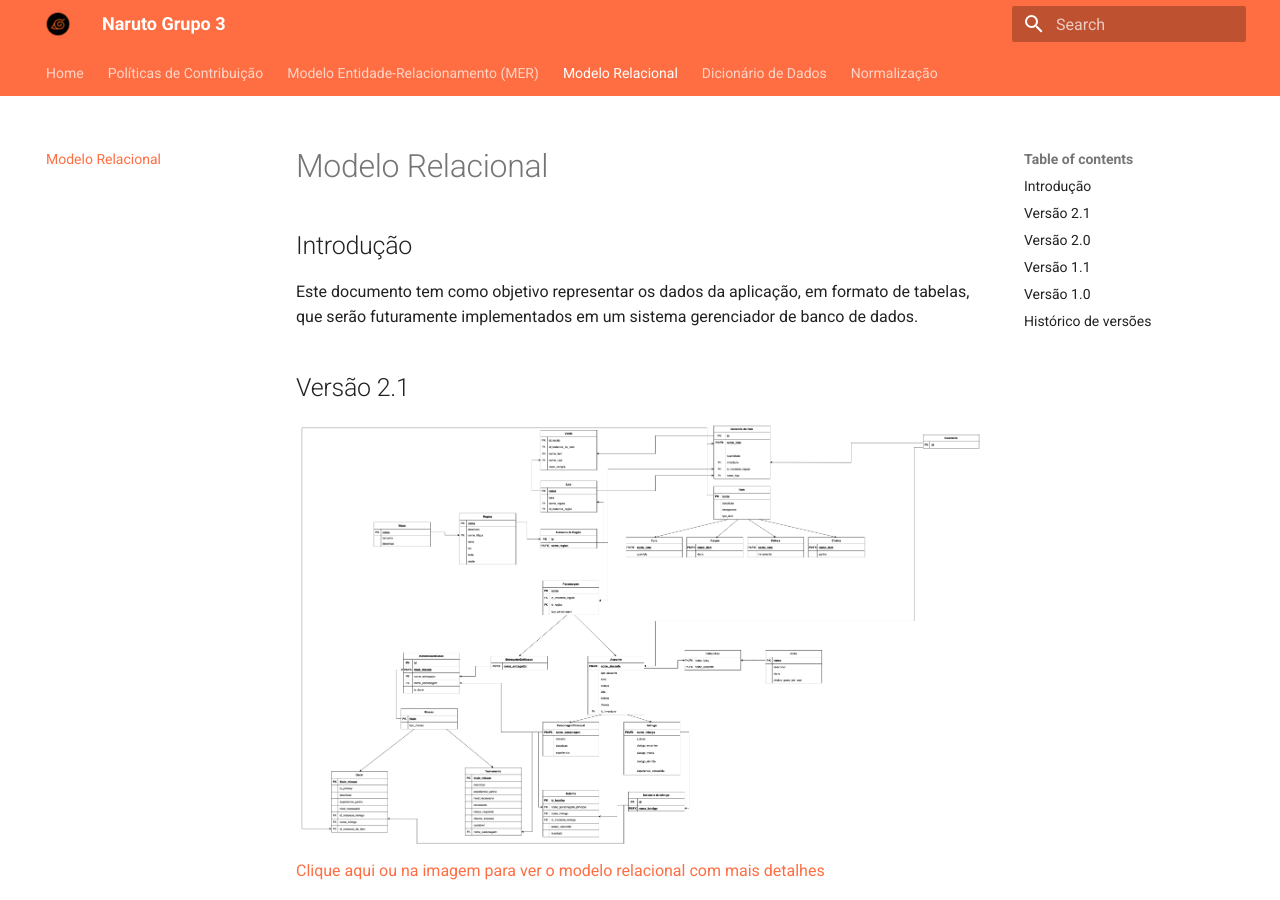
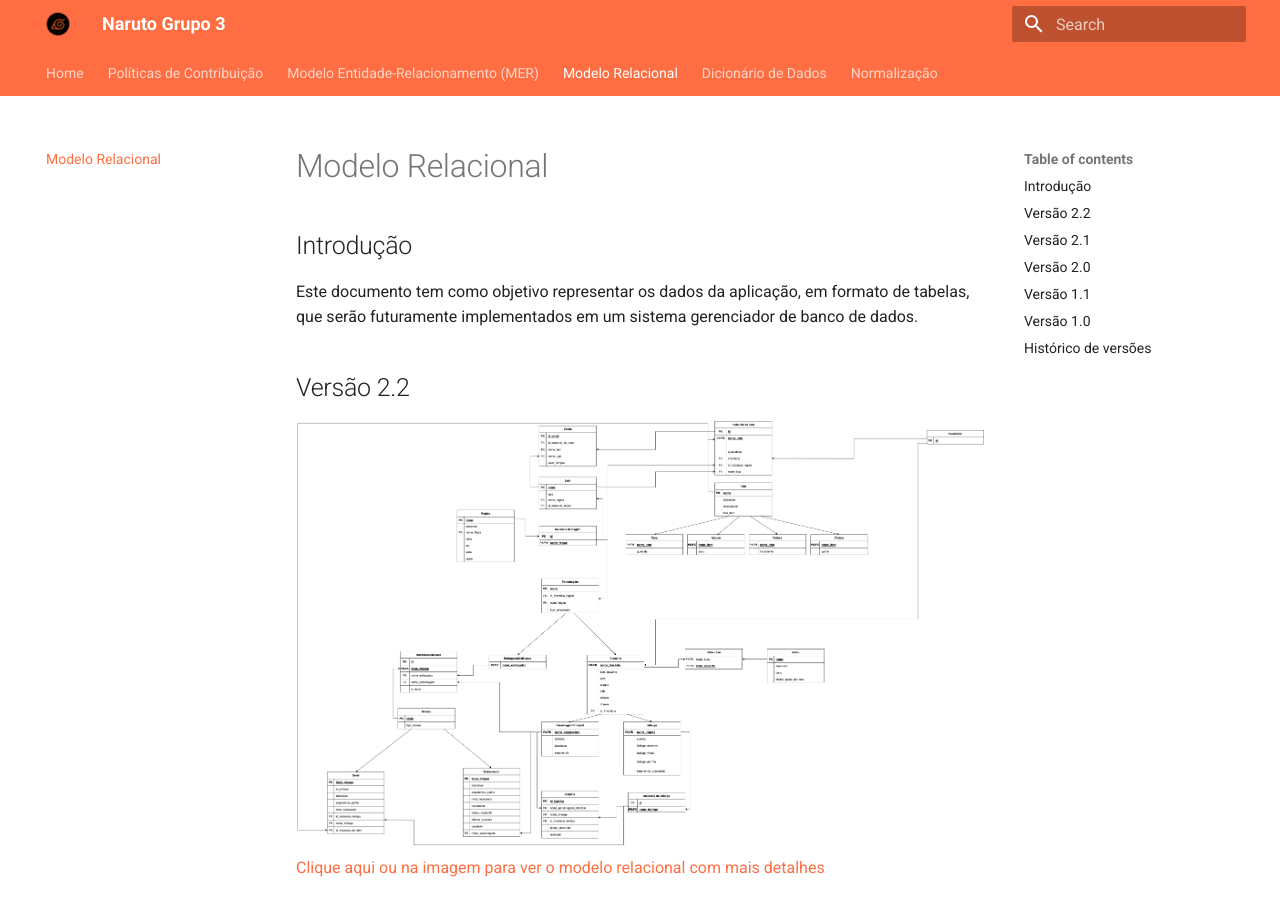
Before and after one commit to SBD1/grupo3_Naruto, an MkDocs documentation site: the page built from documentation/docs/modelo_relacional.md, in a window 1280 px wide and 900 px high. Built offline with MkDocs 1.6.1 and Material for MkDocs 9.7.7, drawn with Linux system fonts in a browser that asks for light colours; some of the changed text lies outside the part shown.

Commit message:
refac: remove map table

```diff
--- a/documentation/docs/modelo_relacional.md
+++ b/documentation/docs/modelo_relacional.md
@@ -4,27 +4,36 @@
 
 Este documento tem como objetivo representar os dados da aplicação, em formato de tabelas, que serão futuramente implementados em um sistema gerenciador de banco de dados.
 
+## Versão 2.2
+
+[![Imagem de capa](./images/modelo-relacional22.png)](./images/modelo-relacional22.png)
+[Clique aqui ou na imagem para ver o modelo relacional com mais detalhes](./images/modelo-relacional22.png)
+
 ## Versão 2.1
+
 [![Imagem de capa](./images/modelo-relacional21.png)](./images/modelo-relacional21.png)
 [Clique aqui ou na imagem para ver o modelo relacional com mais detalhes](./images/modelo-relacional21.png)
 
 ## Versão 2.0
+
 [![Imagem de capa](./images/modelo-relacional2.jpg)](./images/modelo-relacional2.jpg)
 [Clique aqui ou na imagem para ver o modelo relacional com mais detalhes](./images/modelo-relacional2.jpg)
+
 ## Versão 1.1
 
 [![Imagem de capa](./images/ModeloRelacional1.1.jpg)](./images/ModeloRelacional1.1.jpg)
 [Clique aqui ou na imagem para ver o modelo relacional com mais detalhes](./images/ModeloRelacional1.1.jpg)
+
 ## Versão 1.0
 
 [![Imagem de capa](./images/modelo-relacional-1.0.jpg)](./images/modelo-relacional-1.0.jpg)
 [Clique aqui ou na imagem para ver o modelo relacional com mais detalhes](./images/modelo-relacional-1.0.jpg)
 
-
 ## Histórico de versões
 
-|    Data    | Versão |          Descrição                         | Autor(es) |
-| :--------: | :----: | :----------------------------------------: | :----:
-| 26/11/2022 | `1.0`  | Criação da versão 1.0 do Modelo Relacional | [Caio Vitor](https://github.com/caiozim112), [Maciel Júnior](https://github.com/macieljuniormax)
-| 28/11/2022 | `1.1`  | Correções no Modelo Relacional | [Eliseu Kadesh](https://github.com/eliseukadesh67), [Maciel Júnior](https://github.com/macieljuniormax)
-| 09/01/2023 | `2.0`  | Correções segundo revisão do professor |     João Paulo, Maciel Júnior, Maurício Machado      |
+|    Data    | Versão |                 Descrição                  |                                                Autor(es)                                                |
+| :--------: | :----: | :----------------------------------------: | :-----------------------------------------------------------------------------------------------------: |
+| 26/11/2022 | `1.0`  | Criação da versão 1.0 do Modelo Relacional |    [Caio Vitor](https://github.com/caiozim112), [Maciel Júnior](https://github.com/macieljuniormax)     |
+| 28/11/2022 | `1.1`  |       Correções no Modelo Relacional       | [Eliseu Kadesh](https://github.com/eliseukadesh67), [Maciel Júnior](https://github.com/macieljuniormax) |
+| 09/01/2023 | `2.0`  |   Correções segundo revisão do professor   |                               João Paulo, Maciel Júnior, Maurício Machado                               |
+| 16/01/2023 | `2.2`  |            Remoção tabela mapa             |                                            Maurício Machado                                             |
```
Also changed, not shown: documentation/docs/images/modelo-relacional22.png (added).
